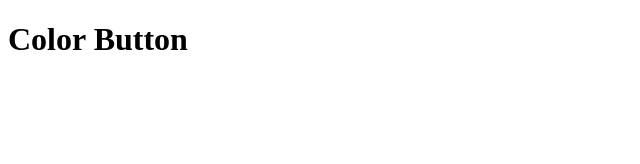
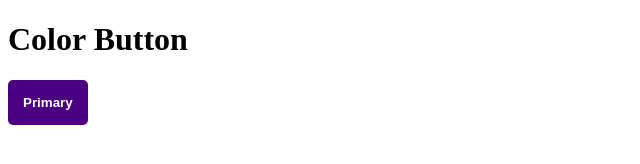
Before and after one commit to Chira-MP/ColorButton, a plain HTML site: page index.html in a window 1280 px wide. Shown: the whole page, without its empty margins (0-640 px from the left). Drawn offline with Linux system fonts and the light colour scheme.

Commit message:
add primary button

```diff
--- a/index.html
+++ b/index.html
@@ -4,8 +4,10 @@
     <meta charset="UTF-8">
     <meta name="viewport" content="width=device-width, initial-scale=1.0">
     <title>Color Button</title>
+    <link rel="stylesheet" href="style-paula.css">
 </head>
 <body>
     <h1>Color Button</h1>
+    <button class="btn-primary">Primary</button>
 </body>
 </html>
--- /dev/null
+++ b/style-paula.css
@@ -0,0 +1,9 @@
+.btn-primary
+{
+    background-color: indigo;
+    color: #ffffff;
+    padding: 15px;
+    border: none;
+    border-radius: 5px;
+    font-weight: bold;
+}
```
